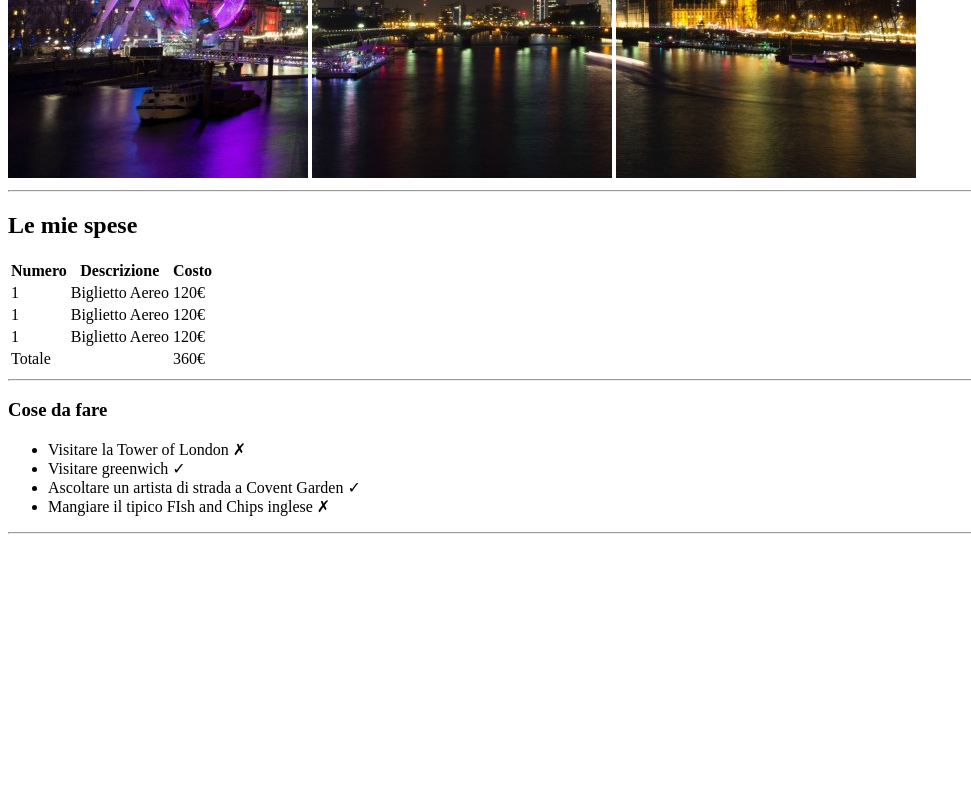
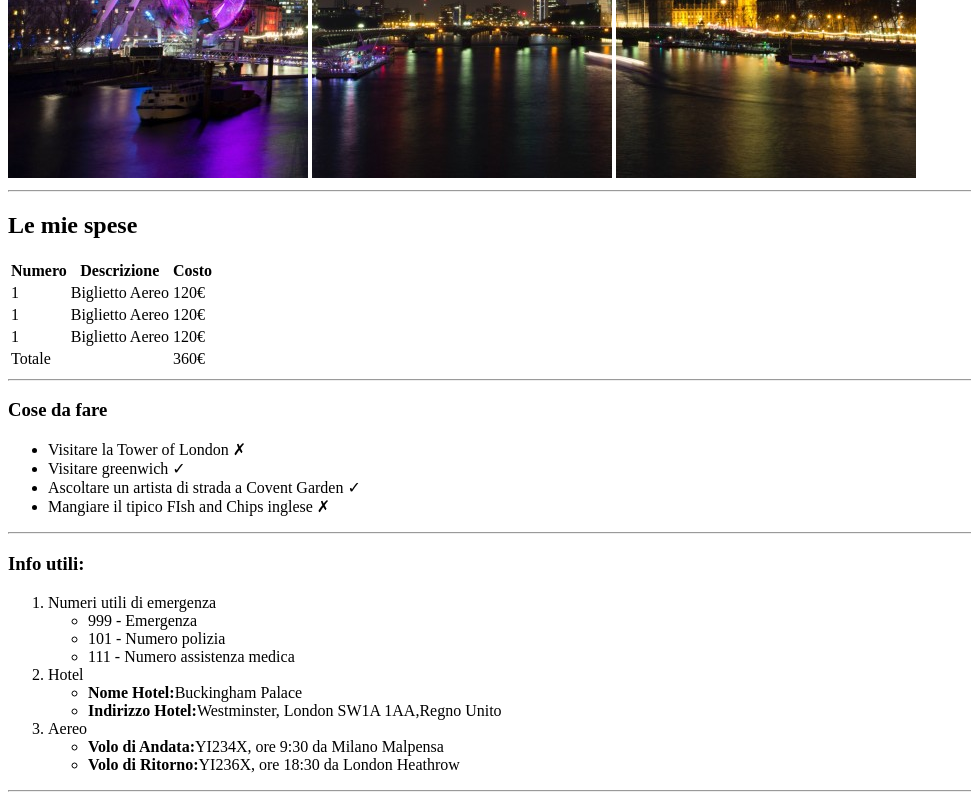
Before and after one commit to Stefan3l/html-london-trip, a plain HTML site: page index.html in a window 1280 px wide. Shown: the part 502-1302 px from the top of the page, without its empty margins (0-971 px from the left). Before the commit the page ends 1044 px from the top, so only its background shows below. Drawn offline with Linux system fonts and the light colour scheme.

Commit message:
section info

```diff
--- a/index.html
+++ b/index.html
@@ -61,7 +61,30 @@
      </section>
      <hr>
      <!-- /Section objectives to visit -->
-
+      <section>
+      <!-- Section info -->
+         <h3>Info utili:</h3>
+         <ol>
+            <li>Numeri utili di emergenza</li>
+                <Ul>
+                    <li>999 - Emergenza</li>
+                    <li>101 - Numero polizia</li>
+                    <li>111 - Numero assistenza medica</li>
+                </Ul>
+            <li>Hotel</li>
+                <ul>
+                    <li><strong>Nome Hotel:</strong>Buckingham Palace</li>
+                    <li><strong>Indirizzo Hotel:</strong>Westminster, London SW1A 1AA,Regno Unito</li>
+                </ul>
+            <li>Aereo</li>
+                <ul>
+                    <li><strong>Volo di Andata:</strong>YI234X, ore 9:30 da Milano Malpensa</li>
+                    <li><strong>Volo di Ritorno:</strong>YI236X, ore 18:30 da London Heathrow</li>
+                </ul>
+         </ol>
+         <hr>
+         <!-- /Section info         -->
+      </section>
     </main>
 
 </body>
```
